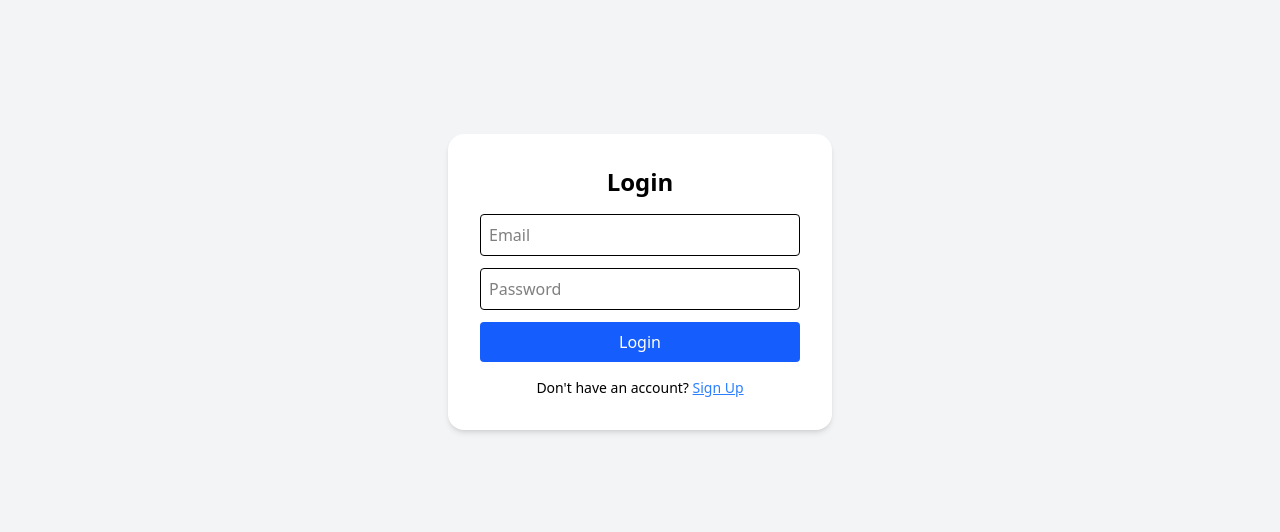
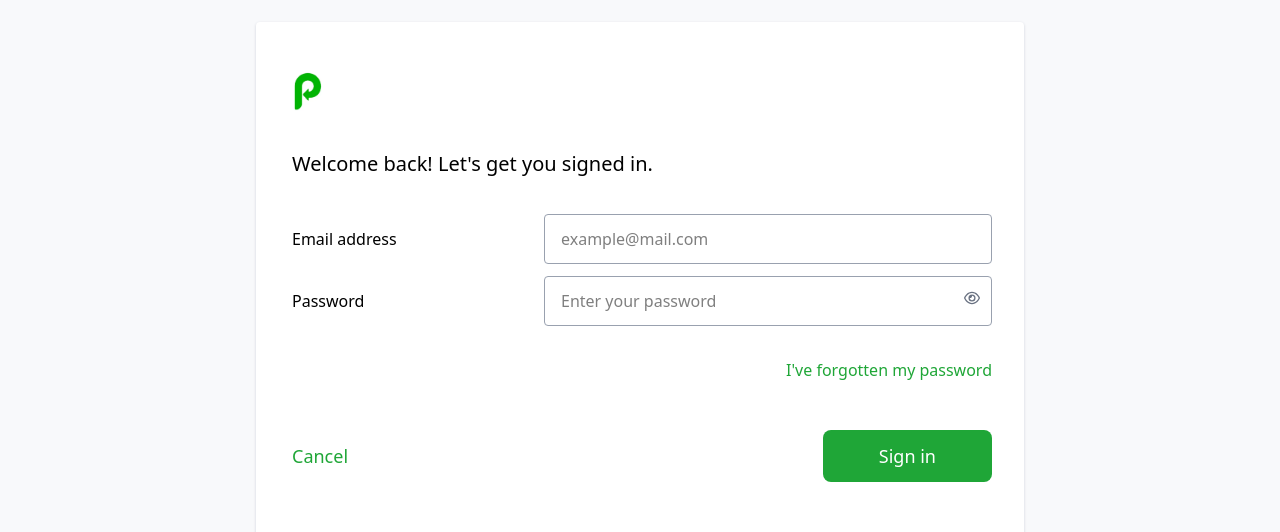
Before and after one commit to DuBDo/Smart-Parking-Frontend, a React (Vite) app: page /login in a window 1280 px wide. Shown: the part 198-730 px from the top of the page. Built offline with nearby package versions, Linux system fonts and the light colour scheme; no server answers.

Commit message:
Login Page banyo balla

```diff
--- a/src/components/AuthForm.jsx
+++ b/src/components/AuthForm.jsx
@@ -34,7 +34,7 @@ const AuthForm = ({ type }) => {
         navigate('/login');
       }
     } catch (error) {
-      alert(error.response?.data?.message || "Something went wrong");
+      console.log(error.response?.data?.message || "Something went wrong");
     }
   };
 
@@ -42,7 +42,7 @@ const AuthForm = ({ type }) => {
     <div className="flex items-center justify-center min-h-screen bg-gray-100">
       <form
         onSubmit={handleSubmit}
-        className="bg-white p-8 rounded-2xl shadow-md w-96"
+        className="bg-white p-8 rounded-2xl shadow-md w-xl"
       >
         <h2 className="text-2xl font-semibold mb-4 text-center capitalize">
           {type === "login" ? "Login" : "Create Account"}
--- a/src/components/Footer.jsx
+++ b/src/components/Footer.jsx
@@ -22,11 +22,11 @@ function Footer() {
                     <p className='mt-10  font-semibold text-3xs'>Your spot, just a tap away</p>
 
                     <div className='flex-1 flex items-end justify-between'>
-                        <FaFacebook size={24} />
+                        <FaFacebook size={24} className='cursor-pointer'/>
 
-                        <FaInstagram size={25} />
-                        <AiFillTwitterCircle size={25} />
-                        <FaTiktok size={22} />
+                        <FaInstagram size={25} className='cursor-pointer'/>
+                        <AiFillTwitterCircle size={25} className='cursor-pointer'/>
+                        <FaTiktok size={22} className='cursor-pointer'/>
                     </div>
                 </div>
 
--- a/src/components/NavBar.jsx
+++ b/src/components/NavBar.jsx
@@ -1,8 +1,9 @@
 import { useState } from "react";
-import { Link, NavLink } from "react-router-dom";
+import { Link, NavLink, useNavigate } from "react-router-dom";
 import { Menu, X } from "lucide-react";
-import { useSelector } from "react-redux";
+import { useDispatch, useSelector } from "react-redux";
 import { FaChevronDown } from "react-icons/fa6"; // Using Fa6 which is fine
+import { logout } from "../redux/userSlice";
 
 const NavBar = () => {
     const [open, setOpen] = useState(false);
@@ -31,12 +32,21 @@ const NavBar = () => {
     const userDropdownLinks = [
         { path: "/dashboard/bookings-made", label: "Bookings made" },
         { path: "/dashboard/bookings-received", label: "Bookings received" },
-        { path: '/dashboard/messages', label:'Messages' },
+        { path: '/dashboard/messages', label: 'Messages' },
         { path: "/dashboard/parking-spaces", label: "Manage my spaces" },
-        { path: "/dashboard/bookings-received", label: "Billings" },
-        { path: '/dashboard/profile', label:'My profile'},
-        { path: "/logout", label: "Log out" },
+        { path: "/dashboard/billings", label: "Billings" },
+        { path: '/dashboard/profile', label: 'My profile' },
+        { path: "#", label: "Log out" },
     ];
+
+    const dispatch = useDispatch();
+    const navigate = useNavigate();
+
+    const handleLogOut = () => {
+        dispatch(logout());
+        setOpen(false);
+        navigate('/');
+    }
 
     return (
         <nav className="shadow-md sticky top-0 z-50 bg-[#f6f8fb]">
@@ -74,8 +84,13 @@ const NavBar = () => {
                                                 to={dropdownLink.path}
                                                 className="block px-4 py-2 text-base text-gray-700 hover:bg-gray-100 no-underline"
                                                 onClick={(e) => {
-                                                    // Optional: Prevent link navigation if you handle routing elsewhere
-                                                    setIsUserMenuOpen(false); // Close menu on click
+                                                    if (dropdownLink.label == 'Log out') {
+                                                        e.preventDefault();
+                                                        handleLogOut();
+                                                    }
+                                                    else {
+                                                        setOpen(false);
+                                                    }
                                                 }}
                                             >
                                                 {dropdownLink.label}
@@ -90,10 +105,9 @@ const NavBar = () => {
                                 key={link.path}
                                 to={link.path}
                                 className={({ isActive }) =>
-                                    `font-medium transition-colors duration-200 **no-underline** ${
-                                        isActive
-                                            ? "text-[#1fa637] font-semibold"
-                                            : "text-gray-700 hover:text-[#91ac96]"
+                                    `font-medium transition-colors duration-200 **no-underline** ${isActive
+                                        ? "text-[#1fa637] font-semibold"
+                                        : "text-gray-700 hover:text-[#91ac96]"
                                     }`
                                 }
                             >
@@ -116,17 +130,25 @@ const NavBar = () => {
             {open && (
                 <div className="md:hidden bg-white border-t border-gray-100">
                     {[...navLinks, ...authLinks].map((link) => (
+
                         <NavLink
                             key={link.path}
                             to={link.path}
                             className={({ isActive }) =>
-                                `block px-4 py-3 text-base font-medium no-underline ${
-                                    isActive
-                                        ? "text-[#1fa637] bg-gray-50 font-semibold"
-                                        : "text-gray-700 hover:bg-gray-50 hover:text-[#4d7354]"
+                                `block px-4 py-3 text-base font-medium no-underline ${isActive
+                                    ? "text-[#1fa637] bg-gray-50 font-semibold"
+                                    : "text-gray-700 hover:bg-gray-50 hover:text-[#4d7354]"
                                 }`
                             }
-                            onClick={() => setOpen(false)}
+
+                            onClick={() => {
+                                if (link.label == 'Log out') {
+                                    handleLogOut();
+                                }
+                                else {
+                                    setOpen(false);
+                                }
+                            }}
                         >
                             {link.label}
                             {/* 4. Removed the incorrect line here: {link.path == '/account',} */}
--- a/src/pages/Login.jsx
+++ b/src/pages/Login.jsx
@@ -1,8 +1,118 @@
-import React from 'react'
-import AuthForm from '../components/AuthForm'
+// import React from 'react'
+// import AuthForm from '../components/AuthForm'
+
+// function Login() {
+//   return <AuthForm type={'login'}/>
+// }
+
+// export default Login
+import { useState } from 'react'
+import logo from '/logo.webp'
+import { useDispatch } from 'react-redux';
+import { FaRegEye, FaRegEyeSlash } from "react-icons/fa6";
+import { useNavigate } from 'react-router';
+import axios from 'axios';
+import { setUser } from '../redux/userSlice';
 
 function Login() {
-  return <AuthForm type={'login'}/>
+  const dispatch = useDispatch();
+  const navigate = useNavigate();
+
+  const [email, setEmail] = useState('');
+  const [password, setPassword] = useState('');
+  const [showPassword, setShowPassword] = useState(false);
+
+  const [loginError, setLoginError] = useState('');
+
+  const url = `${import.meta.env.VITE_BACKEND_URL}/api/V1/auth/login`;
+
+  const handleSignIn = async (e) => {
+    e.preventDefault();
+
+    const emailRegex = /^[^\s@]+@[^\s@]+\.[^\s@]+$/;
+
+    if (email == '') {
+      return setLoginError('Email is mandatory!')
+    }
+    else if (password == '') {
+      return setLoginError('Password is mandatory!')
+    } else if (!emailRegex.test(email)) {
+      return setLoginError("Please enter a valid email address.");
+    }
+
+    else if (password.length < 8) {
+      return setLoginError("Password must be at least 8 characters long.");
+    } else {
+      setLoginError('')
+    }
+    try {
+      const { data } = await axios.post(url, {
+        email,
+        password,
+      })
+
+        dispatch(setUser({ user: data.user, token: data.token }));
+        navigate('/dashboard')
+    } catch (error) {
+      setLoginError(error.response?.data?.message|| 'Server error');
+      console.log(error.response?.data?.message || "Something went wrong");
+    }
+  }
+  return (
+    <div className="min-h-screen flex justify-center items-center bg-[#f8f9fb]">
+      <div className="pl-7 pr-8 py-12 min-w-3xl shadow rounded bg-white shadow-gray-300">
+        <img src={logo} alt="" className='w-11 h-11' />
+        <div className='pl-2'>
+          <h1 className="text-xl font-[400] py-9">Welcome back! Let's get you signed in.</h1>
+
+          {/* input felds */}
+          <form action="" >
+            <div className='flex justify-between items-center'>
+
+              <label htmlFor="email">Email address</label>
+              <input type="email" id='email' value={email} placeholder='example@mail.com'
+                onChange={(e) => {
+                  setLoginError('');
+                  setEmail(e.target.value);
+                }}
+                className='w-md focus:outline-0 border border-gray-400 rounded h-10 pl-4 py-6' />
+            </div>
+
+            {/* password  */}
+            <div className='flex justify-between items-center mt-3 '>
+
+              <label htmlFor="password">Password</label>
+              <div className='relative'>
+                <input type={`${showPassword ? "text" : "password"}`} id='password' value={password} placeholder='Enter your password'
+                  autoComplete='current-password'
+                  onChange={(e) => {
+                    setLoginError('');
+                    setPassword(e.target.value);
+                  }}
+                  className='w-md focus:outline-0 border border-gray-400 rounded h-10 pl-4 py-6' />
+                <button type='button' className='absolute right-3 top-[14px] text-gray-500 cursor-pointer' onClick={() => { setShowPassword(!showPassword) }}>{!showPassword ? <FaRegEye /> : <FaRegEyeSlash />}</button>
+              </div>
+
+            </div>
+            <div className='flex justify-between items-center my-8'>
+              <p className='text-red-500 w-fit '>{loginError}</p>
+              <p className='text-[#1fa637] cursor-pointer'>I've forgotten my password</p>
+            </div>
+            <div className='mt-12 mb-3 flex items-center justify-between'>
+              <button className='text-[#1fa637] text-lg cursor-pointer'
+                onClick={() => navigate('/')}>
+                Cancel
+              </button>
+              <button className='px-14 py-3 text-white rounded-lg font-medium text-lg cursor-pointer bg-[#1fa637] hover:bg-green-700'
+                onClick={(e) => handleSignIn(e)}>
+                Sign in
+              </button>
+            </div>
+          </form>
+        </div>
+      </div>
+    </div>
+  )
 }
 
 export default Login
--- a/src/redux/userSlice.js
+++ b/src/redux/userSlice.js
@@ -16,6 +16,7 @@ const userSlice = createSlice({
       // persist to localStorage
       localStorage.setItem("user", JSON.stringify(action.payload.user));
       localStorage.setItem("token", action.payload.token);
+
     },
     logout(state) {
       state.user = null;
```
Also changed, not shown: public/logo.webp (added).
